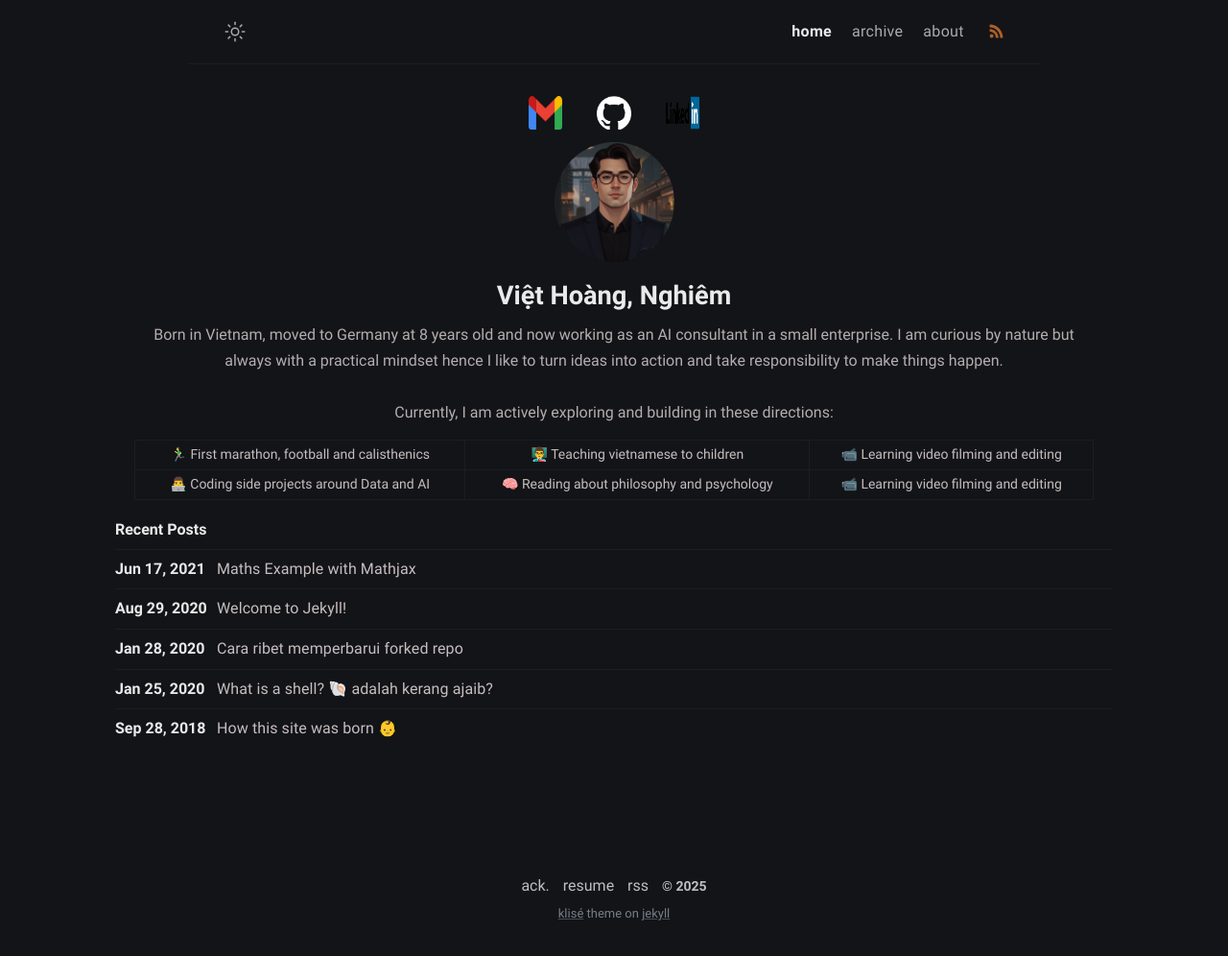
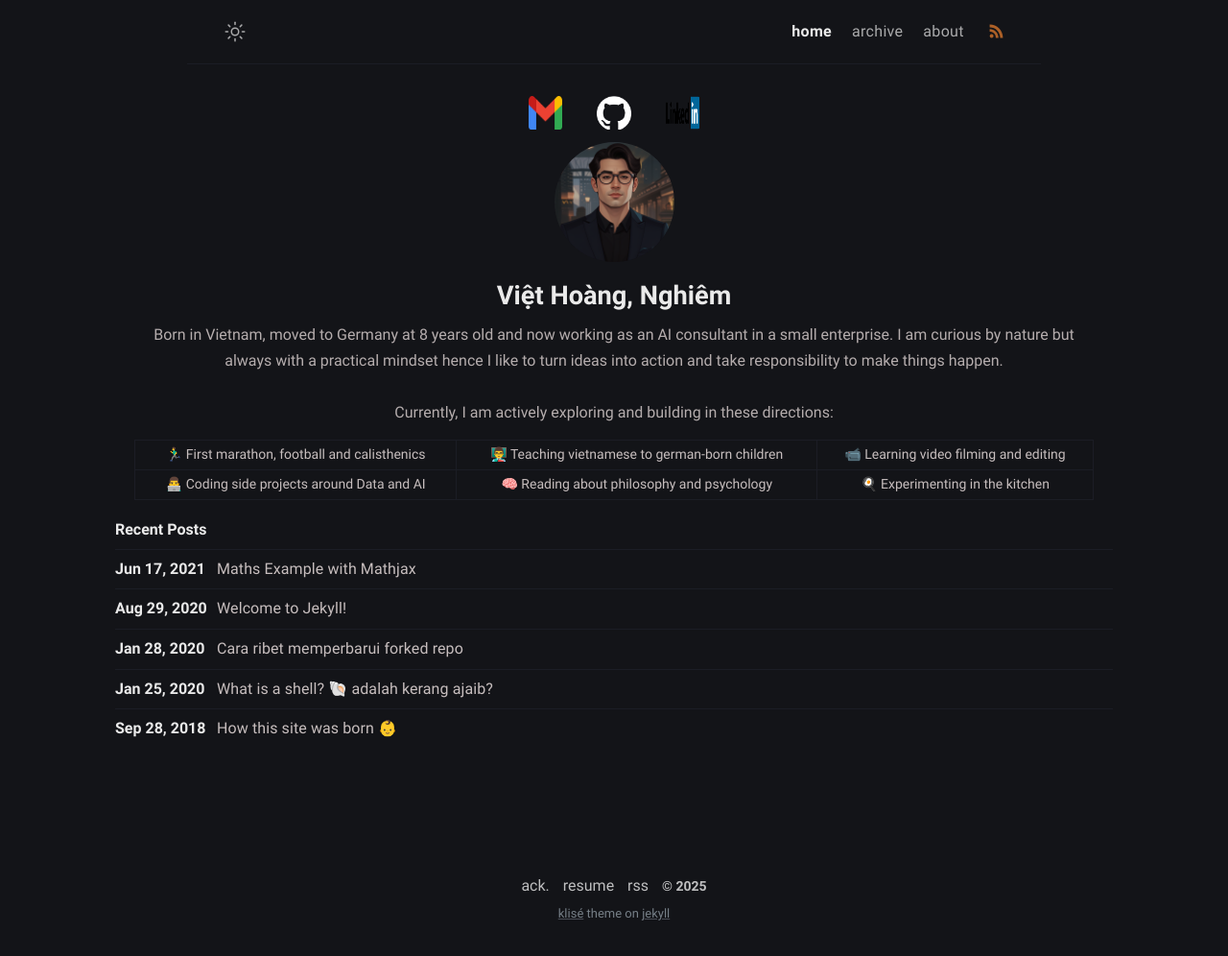
Before and after one commit to hoangnghiem17/hoangnghiem17.github.io, a Jekyll site: the page built from index.md, in a window 1280 px wide. Shown: the whole page at 96% size. Built offline with Jekyll 4.4.1, drawn with Linux system fonts in a browser that asks for light colours.

Commit message:
Home Page Contact Changes

```diff
--- a/_config.yml
+++ b/_config.yml
@@ -17,13 +17,13 @@ author:
     <table>
       <tr>
         <td>🏃‍♂️ First marathon, football and calisthenics</td>
-        <td>👨‍🏫 Teaching vietnamese to children</td>
+        <td>👨‍🏫 Teaching vietnamese to german-born children</td>
         <td>📹 Learning video filming and editing</td>
       </tr>
       <tr>
         <td>👨‍💻 Coding side projects around Data and AI</td>
         <td>🧠 Reading about philosophy and psychology</td>
-        <td>📹 Learning video filming and editing</td>
+        <td>🍳 Experimenting in the kitchen</td>
       </tr>
     </table>
   username: honicus # general username
--- a/_includes/author.html
+++ b/_includes/author.html
@@ -1,13 +1,13 @@
 <div class="author">
   <div class="author-contacts large-contacts">
     <a href="mailto:{{ site.author.email }}" title="Email">
-      <img src="/assets/img/gmail.svg.png" alt="Gmail" class="contact-icon" />
+      <img src="/assets/img/gmail.svg.png" alt="Gmail" class="contact-icon" style="width:2.2rem;height:2.2rem;" />
     </a>
     <a href="https://github.com/{{ site.author.github }}" title="GitHub" target="_blank">
-      <img src="/assets/img/github.svg.png" alt="GitHub" class="contact-icon" />
+      <img src="/assets/img/github.svg.png" alt="GitHub" class="contact-icon" style="width:2.2rem;height:2.2rem;" />
     </a>
     <a href="https://www.linkedin.com/in/viet-hoang-nghiem-45371a201/" title="LinkedIn" target="_blank">
-      <img src="/assets/img/linkedin.svg.png" alt="LinkedIn" class="contact-icon" />
+      <img src="/assets/img/linkedin.svg.png" alt="LinkedIn" class="contact-icon" style="width:2.2rem;height:2.2rem;" />
     </a>
   </div>
   <img
```
